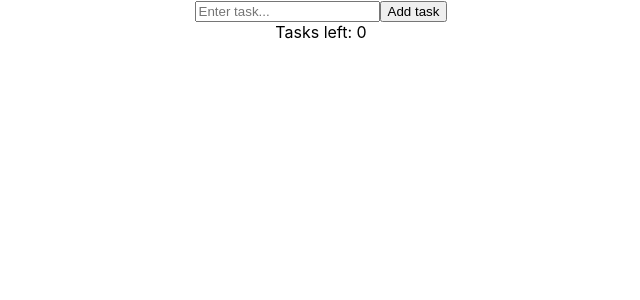
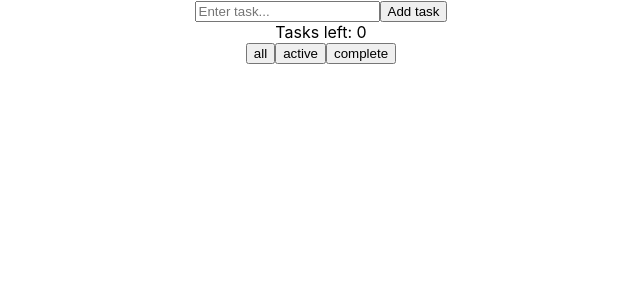
Before and after one commit to victorjaquez/dev-tasks, a React (Create React App) app: page / in a window 1280 px wide. Shown: the top 300 px of the page, without its empty margins (319-959 px from the left). Built offline with nearby package versions, Linux system fonts and the light colour scheme.

Commit message:
show # of active tasks, filter all/active/complete

```diff
--- a/src/components/TaskList.js
+++ b/src/components/TaskList.js
@@ -16,7 +16,8 @@ Tasklist
 
 export default class TasksList extends React.Component {
   state = {
-    tasks: []
+    tasks: [],
+    tasksToDisplay: "all"
   };
 
   addTask = task => {
@@ -40,11 +41,25 @@ export default class TasksList extends React.Component {
     });
   };
 
+  updateTaskToDisplay = s => {
+    this.setState({
+      tasksToDisplay: s
+    });
+  };
+
   render() {
+    let tasks = [];
+    if (this.state.tasksToDisplay === "all") {
+      tasks = this.state.tasks;
+    } else if (this.state.tasksToDisplay === "active") {
+      tasks = this.state.tasks.filter(task => !task.complete);
+    } else if (this.state.tasksToDisplay === "complete") {
+      tasks = this.state.tasks.filter(task => task.complete);
+    }
     return (
       <div>
         <TaskForm onSubmit={this.addTask} />
-        {this.state.tasks.map(task => (
+        {tasks.map(task => (
           <Task
             key={task.id}
             toggleComplete={() => this.toggleComplete(task.id)}
@@ -54,6 +69,15 @@ export default class TasksList extends React.Component {
         <div>
           Tasks left: {this.state.tasks.filter(task => !task.complete).length}
         </div>
+        <div>
+          <button onClick={() => this.updateTaskToDisplay("all")}>all</button>
+          <button onClick={() => this.updateTaskToDisplay("active")}>
+            active
+          </button>
+          <button onClick={() => this.updateTaskToDisplay("complete")}>
+            complete
+          </button>
+        </div>
       </div>
     );
   }
```
